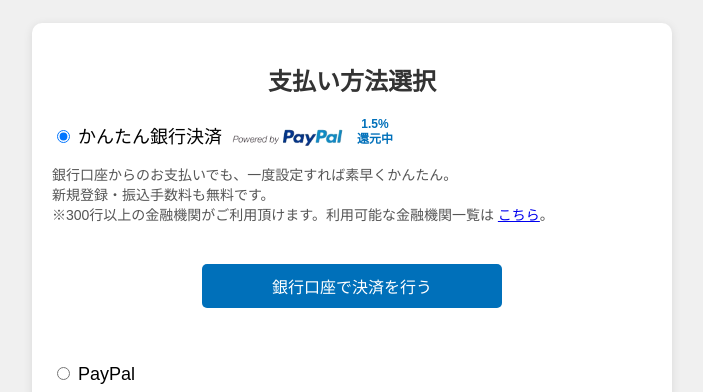
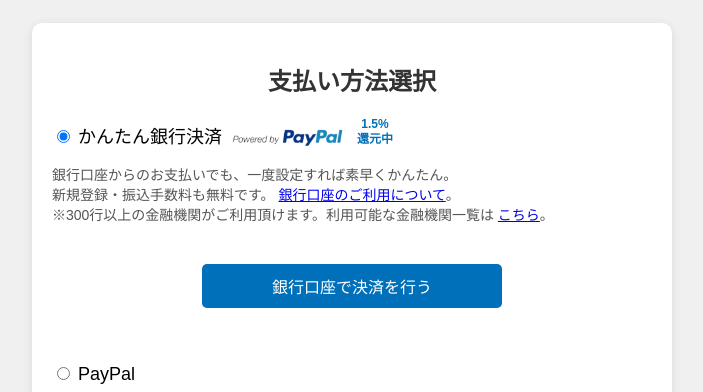
Before and after one commit to dhaqui/pp_vercel_2, a website: page public/index.html in a window 1280 px wide. Shown: the top 392 px of the page, without its empty margins (288-991 px from the left). Drawn offline with Linux system fonts and the light colour scheme; a script that the page names is missing.

Commit message:
Update index.html

```diff
--- a/public/index.html
+++ b/public/index.html
@@ -120,6 +120,7 @@
     </label>
     <div class="note">
       銀行口座からのお支払いでも、一度設定すれば素早くかんたん。<br>新規登録・振込手数料も無料です。
+      <a href="https://www.paypal.com/jp/webapps/mpp/lp/set-up-bank" target="_blank">銀行口座のご利用について</a>。
       <br>
       ※300行以上の金融機関がご利用頂けます。利用可能な金融機関一覧は
       <a href="https://www.paypalobjects.com/marketing/web/jp/OTB_Banks.pdf" target="_blank">こちら</a>。
```
